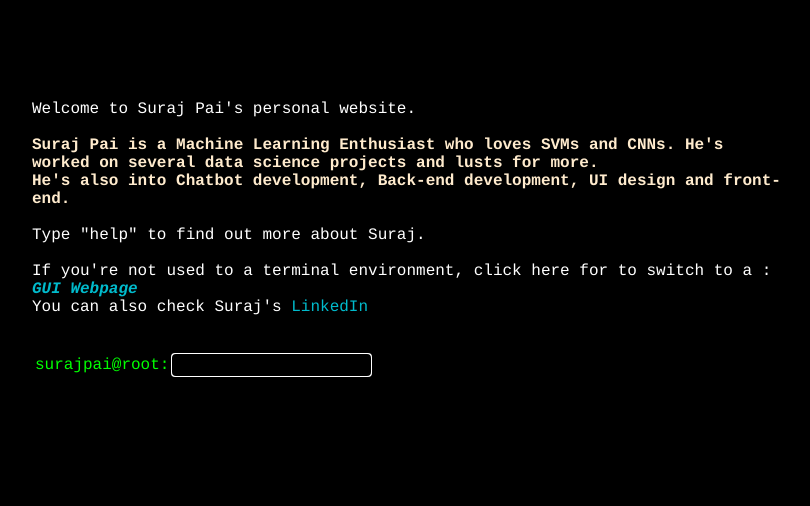
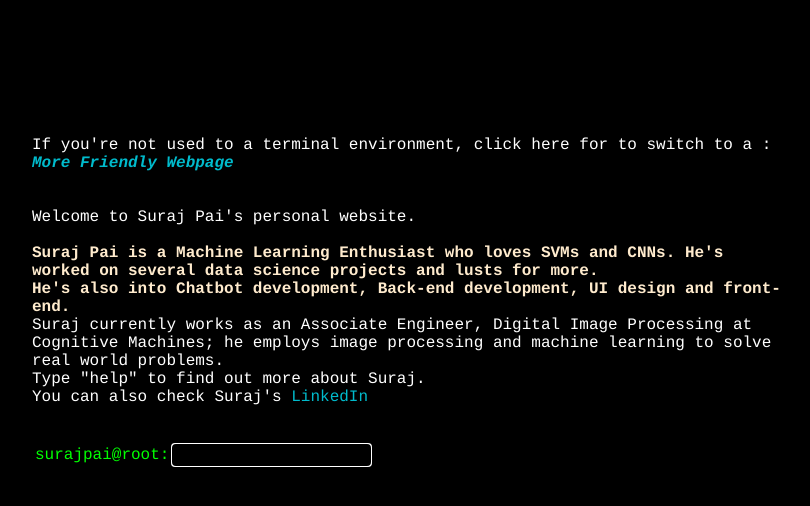
Before and after one commit to surajpaib/Personal-Website, a Django app: page / in a window 1280 px wide. Shown: the top 506 px of the page, without its empty margins (233-1043 px from the left). Run offline with Django 3.2, Linux system fonts and the light colour scheme; some libraries are stand-ins or nearby versions.

Commit message:
Updated Terminal Information to include latest

```diff
--- a/untitled/static/script.js
+++ b/untitled/static/script.js
@@ -83,11 +83,12 @@
                         var final_len = $('#inputfield'+counter.toString()).val().length;
                         filename = get_snippet($('#inputfield'+counter.toString()).val(), 4, final_len);
                         if ( filename.toString() == 'experience.txt' ){
+                            var exp0 = '<br><table class = "cmdline"><tbody><tr><td><span id="headline"> Associate Engineer, Digital Image Processing </span></td><td><span id="headline"> Cognitive Machines</span></td></tr><tr><td>July 2017 - Present</td></tr></tbody></table> <p><ul><li>As a DIP Engineer, worked on object detection algorithms using OpenCV and Tensorflow Models.</li> <li>Part of the visualization procedure exposed me to Metabase and MySQL DB for result management.</li> <li>Deployed tensorflow models on production using EC2 instances.</li></ul> </p>';
                             var exp1 = '<br><table class = "cmdline"><tbody><tr><td><span id="headline"> Social Innovator, </span></td><td><span id="headline"> Digital Impact Square ( TCS Foundation and MIT Media Labs)</span></td></tr><tr><td>June 2016 - Dec 2016</td></tr></tbody></table><ul><li>Pioneered field research at a school for hearing impaired students and helped develop technology to be used as a teaching aid for sign language which would reduce teaching time by a factor of 2. <br><br><li> Developed automation scripts in Python to extract data from YouTube videos, process subtitles and run NLP on the text data. Also used speech processing libraries to obtain individual word timings.<br><br><li> Met various stakeholders, government officials and private institutions to gain insights from them and improve the product. Discussed with a panel of special educators on what role technology could play in improving lives of the hearing disabled. </ul><br>';
                             var exp2 = '<br><table class = "cmdline"><tbody><tr><td><span id="headline">Research Intern, </span></td><td><span id="headline">Manipal Practice School, Manipal Institute of Technology</span></td></tr><tr><td>Jan 2016 - May 2016</td></tr></tbody></table><ul><li>Developed and tested various optimization algorithms for Supervised Learning ( Mainly MLP, SVMs, Binary MLP, Statistical Classification etc.) to train a Sign Language Classification system. Insights and AUC ROC plots were plotted comparatively offering a clear cut visualization into each algorithms performance.<br><br><li>Used the Microsoft Kinect and software APIs to classify 3 gestures in real time. ( Software used: MATLAB and Kinect Runtime Libraries). My role centered around data cleaning and visualizations along with optimizations. <br><br><li> Met various stakeholders, government officials and private institutions to gain insights from them and improve the product.<br><br><li> Presented the project to a panel of subject experts and researchers and obtained an A+ project rating. </ul>';
                             var exp3 = '<br><table class = "cmdline"><tbody><tr><td><span id="headline">Participant, </span></td><td><span id="headline">Stanford Crowd Course Initiative</span></td></tr><tr><td>2016</td></tr></tbody></table><ul><li>Stanford Crowd Course is an initiative spearheaded by Prof. Sharad Goel, Prof. Amin Saberi and Dr. Rajan Vaish. It facilitates people to collaborate andshare their knowledge with others by creating courses on diverse topics<br><br><li>As a part of this initiative, I contributed content mainly to the course, "Practical Machine Learning with Python" and received #21 Thank yous. ( Thank yous are a way of measuring contributions made to the course in scale.)</ul>';
                             var exp4 = '<br><table class = "cmdline"><tbody><tr><td><span id="headline">Embedded System Developer, </span></td><td><span id="headline">Go-E-Code Technologies</span></td></tr><tr><td>June 2015 - Aug 2015</td></tr></tbody></table><ul><li>My responsibilities as a developer: Developed IoT applications on 8051 and ARM based boards Sensor and Timer based projects</ul>';
-                            var desc = exp1 + exp2 + exp3 + exp4;
+                            var desc = exp0 + exp1 + exp2 + exp3 + exp4;
                             $("#console").append(desc);
                         }
                         else if ( filename.toString() == 'projects.txt'){
--- a/untitled/templates/terminal.html
+++ b/untitled/templates/terminal.html
@@ -10,7 +10,7 @@
 
 
 
-<div id="console">Welcome to Suraj Pai's personal website. <br><br> <span id="orange-color"> <strong>Suraj Pai is a Machine Learning Enthusiast who loves SVMs and CNNs. He's worked on several data science projects and lusts for more. <br> He's also into Chatbot development, Back-end development, UI design and front-end.</strong></span><br> <br>Type "help" to find out more about Suraj.<br><br> If you're not used to a terminal environment, click here for to switch to a :<br> <strong><em> <a href="http://surajpairesume.weebly.com/">GUI Webpage</a></em></strong><br>You can also check Suraj's <a href="https://www.linkedin.com/in/surajpaib/"> LinkedIn </a><br><br><br>
+<div id="console"><br><br> If you're not used to a terminal environment, click here for to switch to a :<br> <strong><em> <a href="surajpai.tech/bot">More Friendly Webpage</a></em></strong><br><br><br>Welcome to Suraj Pai's personal website. <br><br> <span id="orange-color"> <strong>Suraj Pai is a Machine Learning Enthusiast who loves SVMs and CNNs. He's worked on several data science projects and lusts for more. <br> He's also into Chatbot development, Back-end development, UI design and front-end.</strong></span><br>Suraj currently works as an Associate Engineer, Digital Image Processing at Cognitive Machines; he employs image processing and machine learning to solve real world problems.<br>Type "help" to find out more about Suraj.<br>You can also check Suraj's <a href="https://www.linkedin.com/in/surajpaib/"> LinkedIn </a><br><br><br>
     <table class="inputtable"><tbody><tr><td><div id="a">surajpai@root:</div></td><td class="inputtd"><input id="inputfield0" name="q" type="text" class="cmdline" autocomplete="off" value=''/></td></tr></tbody></table>
 </div>
 <script type="text/javascript" src="{% static "script.js" %}"></script>
```
